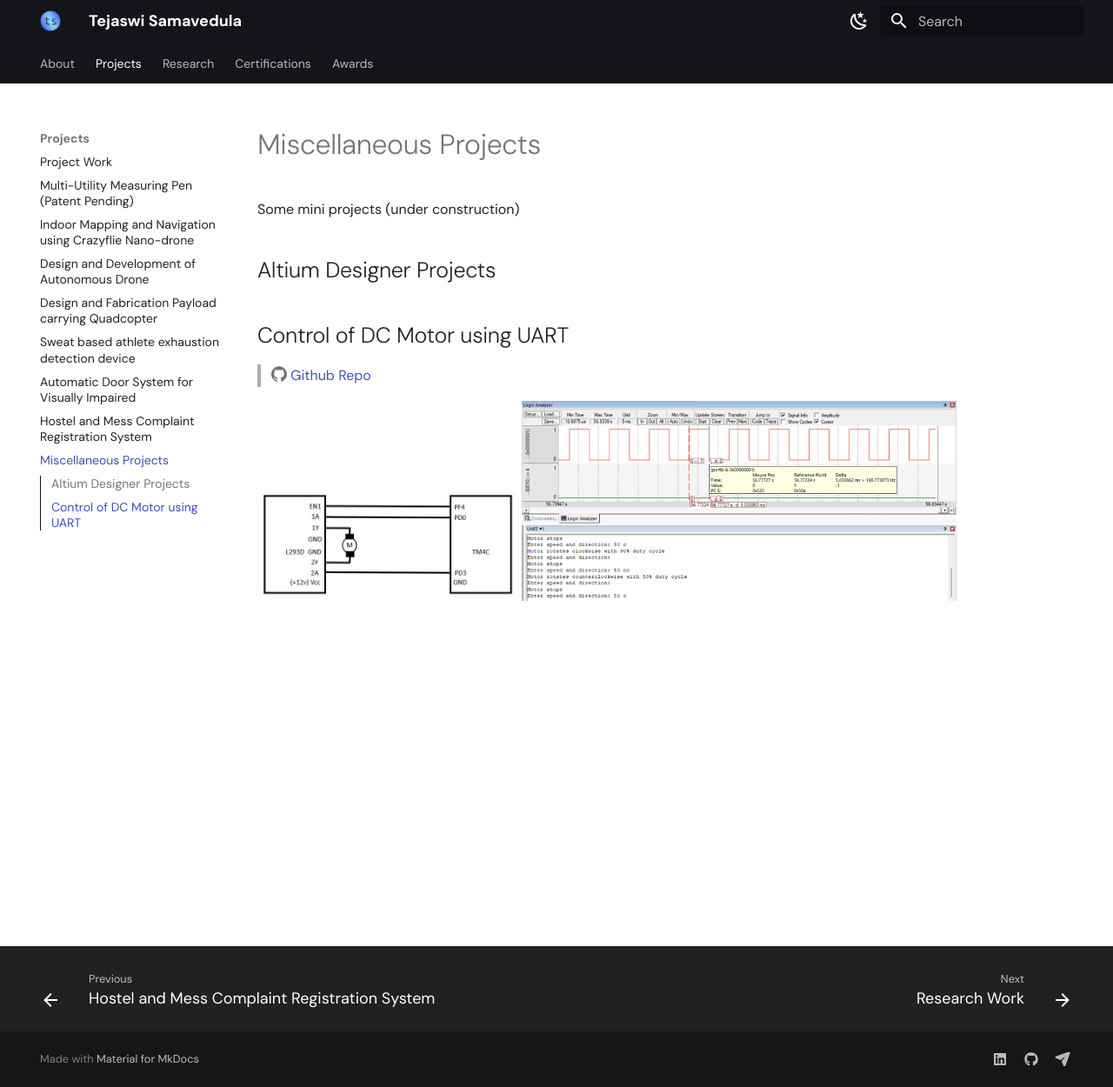
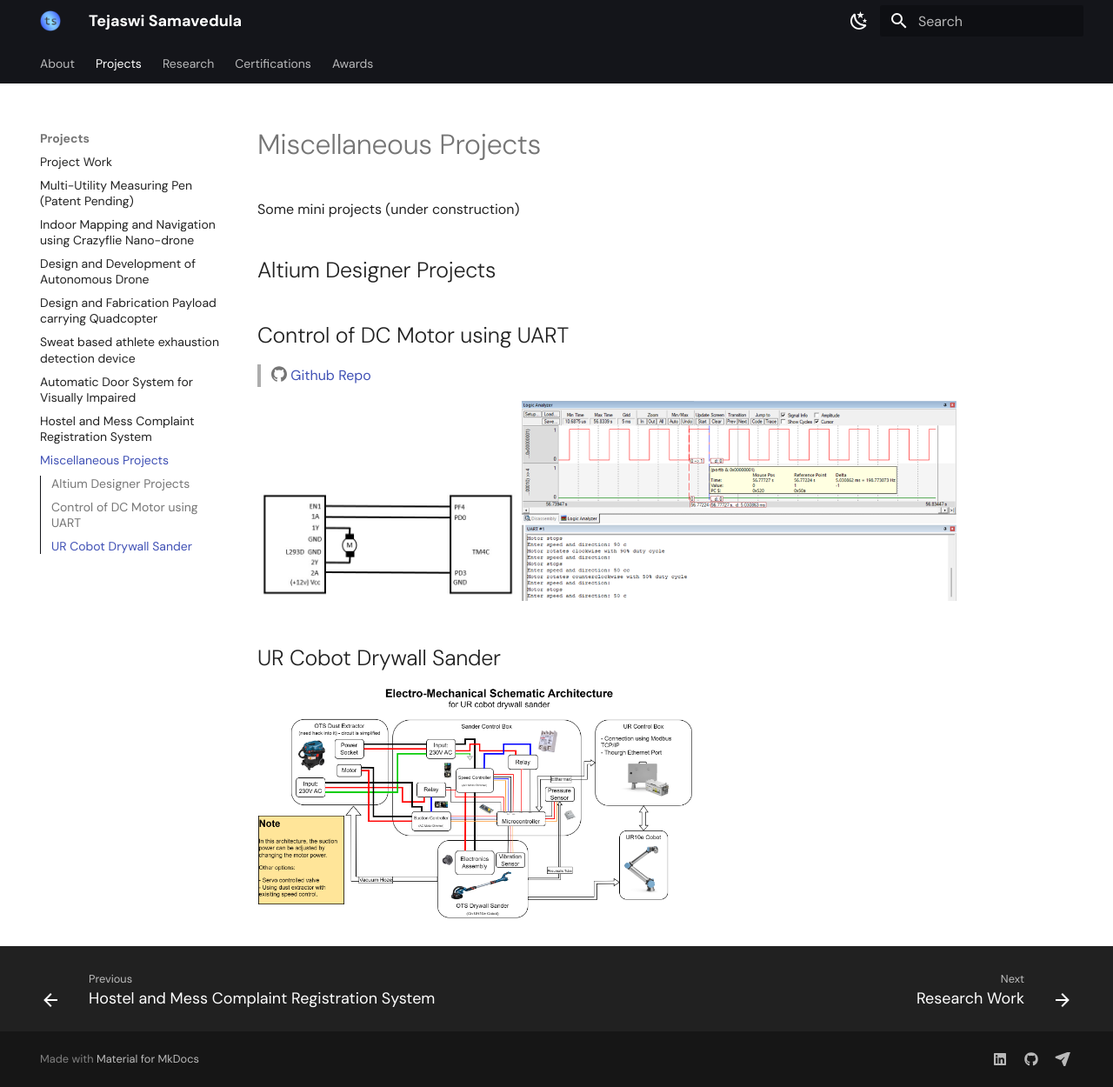
Before and after one commit to tejaswisam/tejaswi, an MkDocs documentation site: the page built from docs/projects/misc/misc.md, in a window 1280 px wide and 1250 px high. Shown: the whole window at 87% size. Built offline with MkDocs 1.6.1 and Material for MkDocs 9.7.7, drawn with Linux system fonts in a browser that asks for light colours; some web fonts are replaced.

Commit message:
updated misc

```diff
--- a/docs/projects/misc/misc.md
+++ b/docs/projects/misc/misc.md
@@ -8,3 +8,6 @@
 > :simple-github: [Github Repo](https://github.com/tejaswisam/embedded_projects/blob/main/uart_motor_control.c)
 
 ![motor_control](assets/motor_control.png){ width="300" loading=lazy } ![uart](assets/uart.png){ width="500" loading=lazy }
+
+## UR Cobot Drywall Sander
+![sander](assets/Sander-Electro-Mechanical.png){ width="500" loading=lazy }
```
Also changed, not shown: docs/projects/misc/assets/Sander-Electro-Mechanical.png (added).
